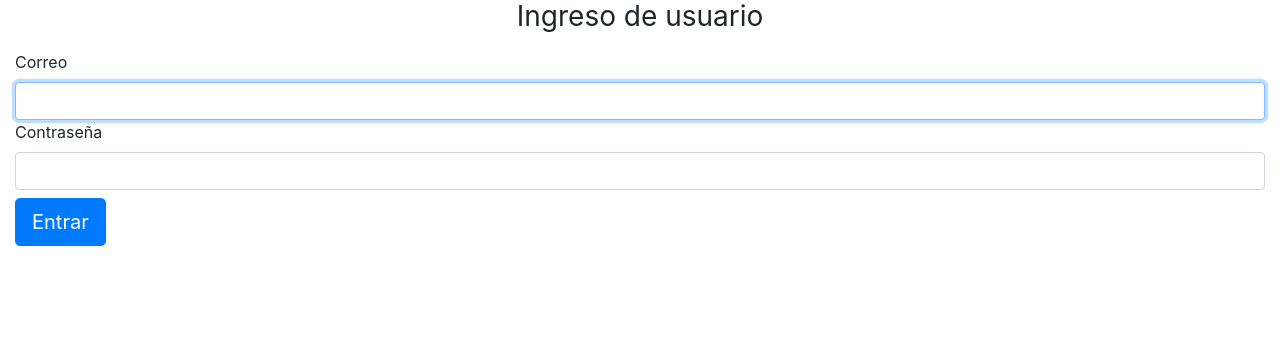
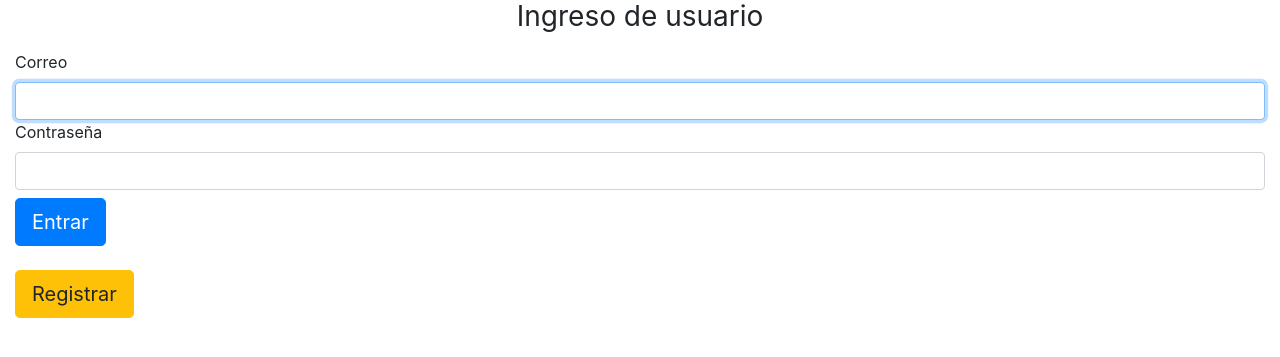
Before and after one commit to EDGARDOJBOLIVAR/blog_aplyca, a Symfony app: template templates/security/login.html.twig in a window 1280 px wide. Shown: the part 56-413 px from the top of the page. Run offline with Twig, Linux system fonts and the light colour scheme; the template is opened without the code that fills it, so the values that code supplies are empty; some libraries are stand-ins or nearby versions.

Commit message:
agrega boton de registro

```diff
--- a/templates/security/login.html.twig
+++ b/templates/security/login.html.twig
@@ -33,4 +33,7 @@
         Entrar
     </button>
 </form>
+
+<a class="btn btn-lg btn-warning mt-4" type="submit">Registrar</a>
+
 {% endblock %}
```
